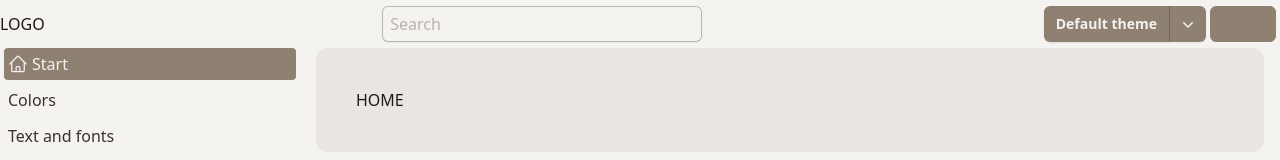
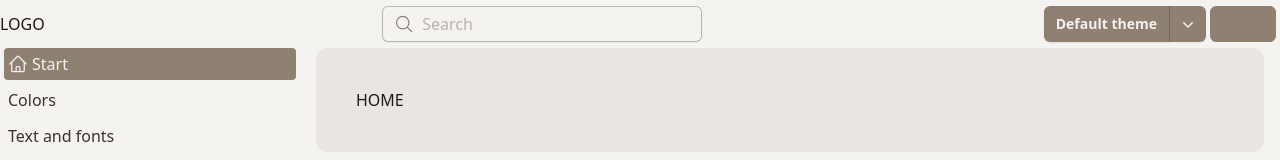
Before and after one commit to allbin/styles, a React (Vite) app: page /styles/ in a window 1280 px wide. Shown: the top 160 px of the page. Built offline with nearby package versions, Linux system fonts and the light colour scheme; some icons are missing.

Commit message:
Changed to correct prop - startAdornment in input field.

```diff
--- a/src/components/TopBar/TopBar.tsx
+++ b/src/components/TopBar/TopBar.tsx
@@ -47,7 +47,7 @@ const TopBar: React.FC = () => {
         <Input
           id="search"
           placeholder="Search"
-          icon={<MagnifyingGlassIcon className="size-5" />}
+          startAdornment={<MagnifyingGlassIcon className="size-5" />}
         />
       </div>
       <div className="ml-auto flex w-fit gap-1 px-1">
```
